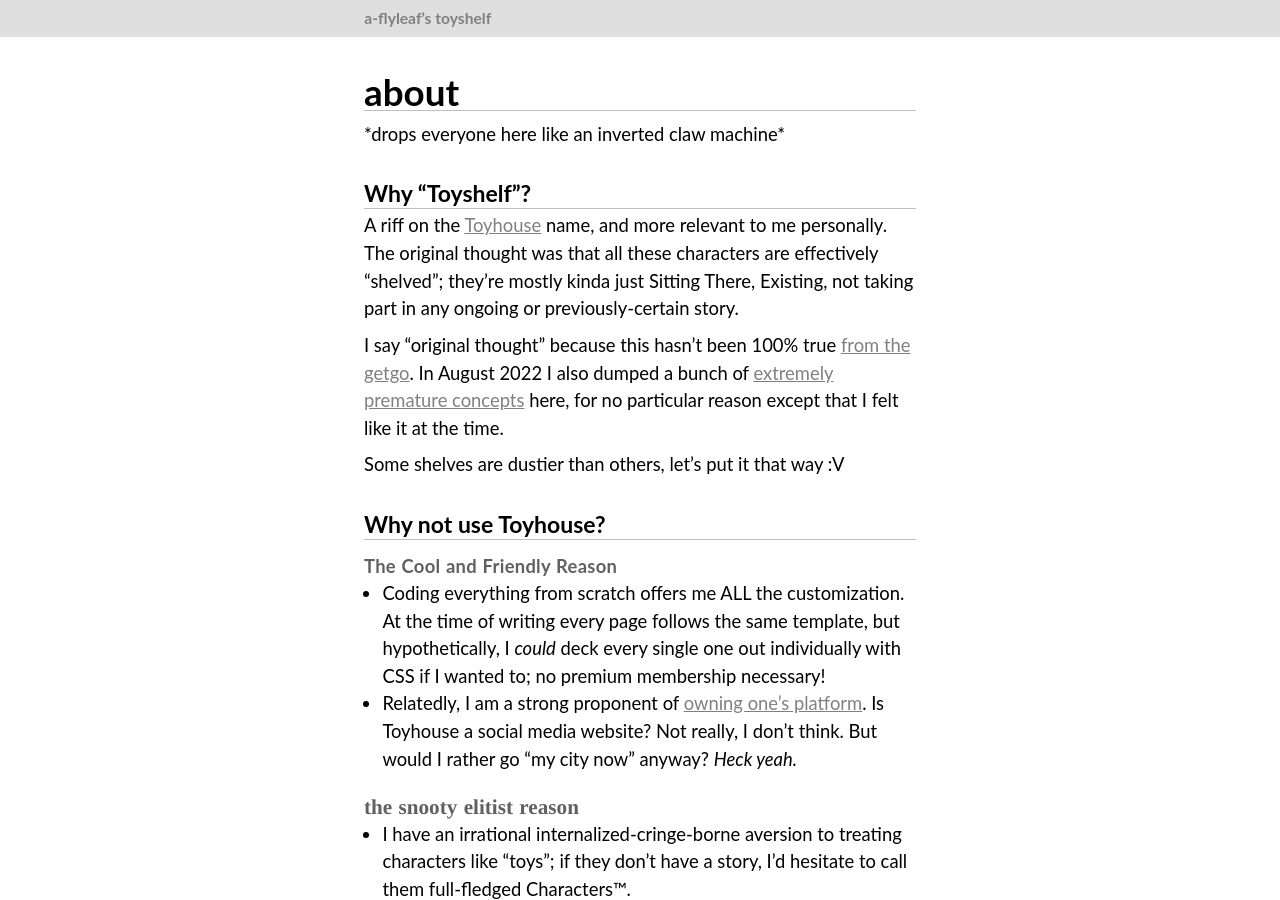
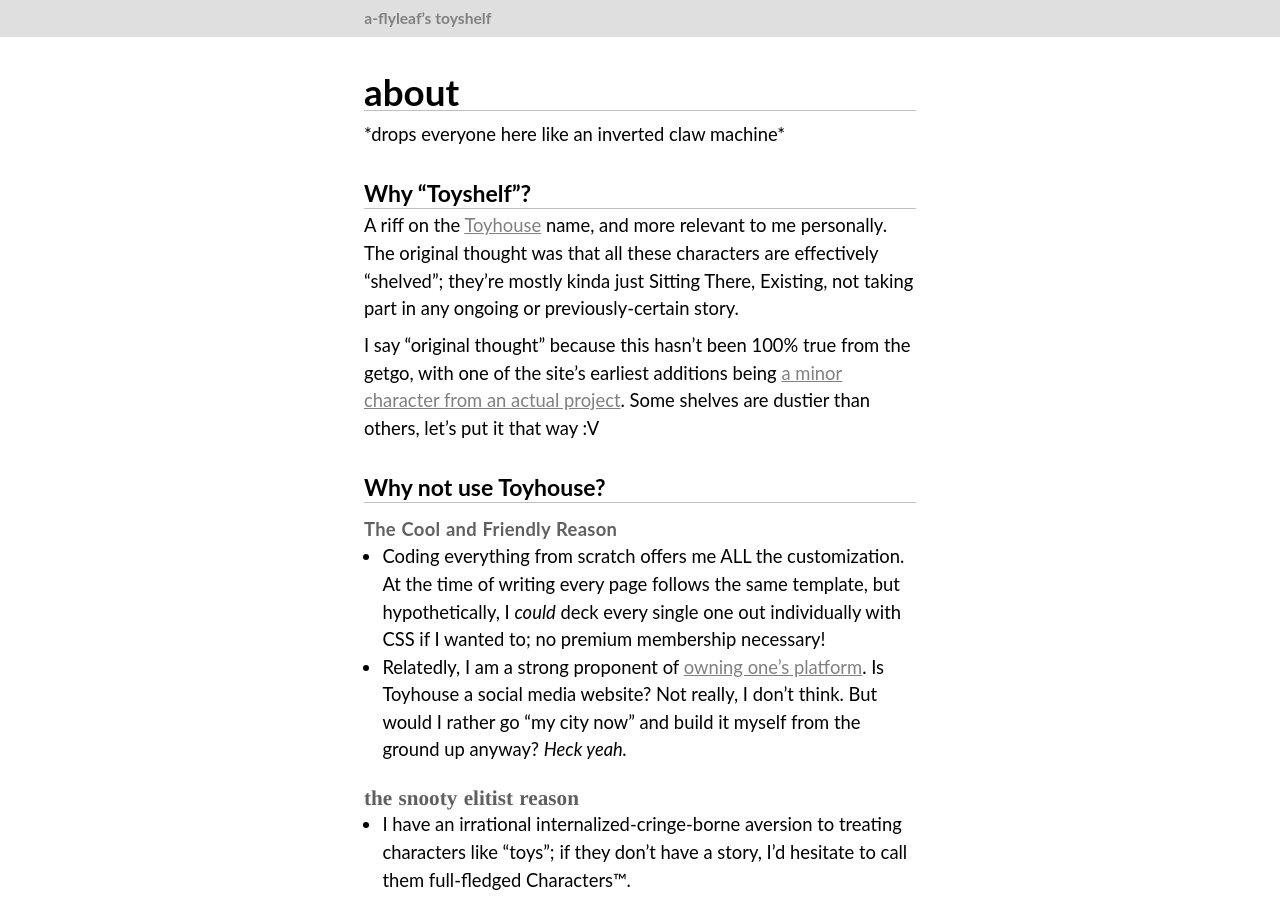
Before and after one commit to a-flyleaf/toyshelf, a Jekyll site: the page built from about.md, in a window 1280 px wide and 900 px high. Built offline with Jekyll 4.4.1, drawn with Linux system fonts in a browser that asks for light colours; some web fonts are replaced; some of the changed text lies outside the part shown.

Commit message:
copyeditsss

```diff
--- a/about.md
+++ b/about.md
@@ -9,14 +9,12 @@ css: h3{text-transform:none; letter-spacing:0.015em; font-size:1em;} h3:nth-of-t
 ## Why "Toyshelf"?
 A riff on the [Toyhouse](https://toyhou.se/) name, and more relevant to me personally. The original thought was that all these characters are effectively "shelved"; they're mostly kinda just Sitting There, Existing, not taking part in any ongoing or previously-certain story.
 
-I say "original thought" because this hasn't been 100% true [from the]({%include url.html%}/misc#hellrabbit) [getgo]({%include url.html%}/misc#ws). In August&nbsp;2022 I also dumped a bunch of [extremely premature concepts]({%include url.html%}/newhell) here, for no particular reason except that I felt like it at the time.
-
-Some shelves are dustier than others, let's put it that way <span style="display:inline-block;">:V</span>
+I say "original thought" because this hasn't been 100% true from the getgo, with one of the site's earliest additions being [a minor character from an actual project]({%include url.html%}/misc#hellrabbit). Some shelves are dustier than others, let's put it that way <span style="display:inline-block;">:V</span>
 
 ## Why not use Toyhouse?
 ### The Cool and Friendly Reason
 - Coding everything from scratch offers me <em style="text-transform:uppercase;font-style:normal;">all</em> the customization. At the time of writing every page follows the same template, but hypothetically, I *could* deck every single one out individually with CSS if I wanted to; no premium membership necessary!
-- Relatedly, I am a strong proponent of [owning one's platform](https://a-flyleaf.github.io/blog/own-your-platform). Is Toyhouse a social media website? Not really, I don't think. But would I rather go "my city now" anyway? *Heck yeah.*
+- Relatedly, I am a strong proponent of [owning one's platform](https://a-flyleaf.github.io/blog/own-your-platform). Is Toyhouse a social media website? Not really, I don't think. But would I rather go "my city now" and build it myself from the ground up anyway? *Heck yeah.*
 
 ### the snooty elitist reason
 - I have an irrational internalized-cringe-borne aversion to treating characters like "toys"; if they don't have a story, I'd hesitate to call them full-fledged Characters™.
@@ -59,4 +57,4 @@ Techy explanation for the "backend site generation" date-fudging that comes up w
 - To grab the image URL, the layout pulls from the page date in <abbr title="year-month-day">YYYY-MM-DD</abbr> format.
 - Because it *only* looks for date information, different art posts can't share a date.
 
-There is probably a workaround, or a better way to do it from the ground up. I'll figure that out if I need to, but for now this doesn't come up often enough to warrant it.
+Are there better ways to do this? Yes! Did I think of them at the time of making the site? No! It doesn't come up often enough for me to implement major changes retroactively, though. For now.
```
Also changed, not shown: index.md (+1 -1 lines), changelog.md.
